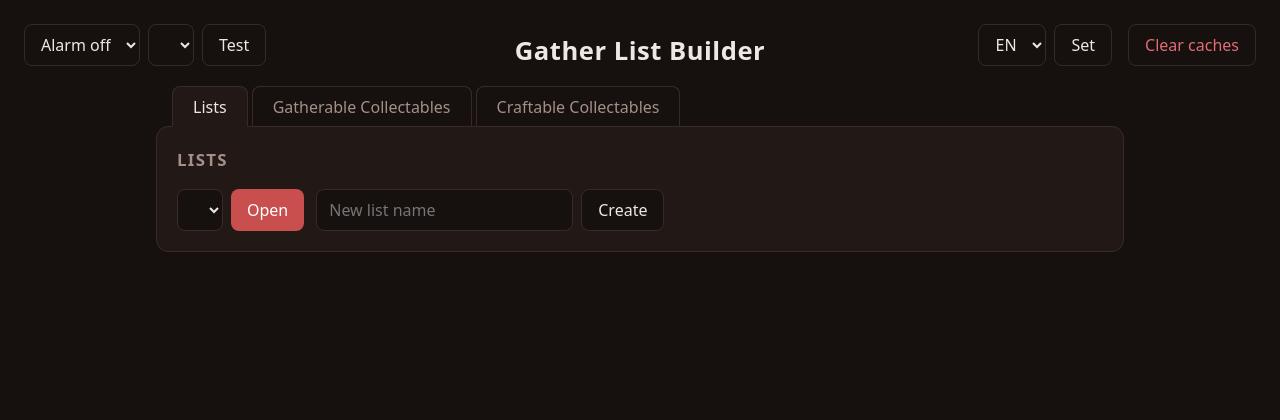
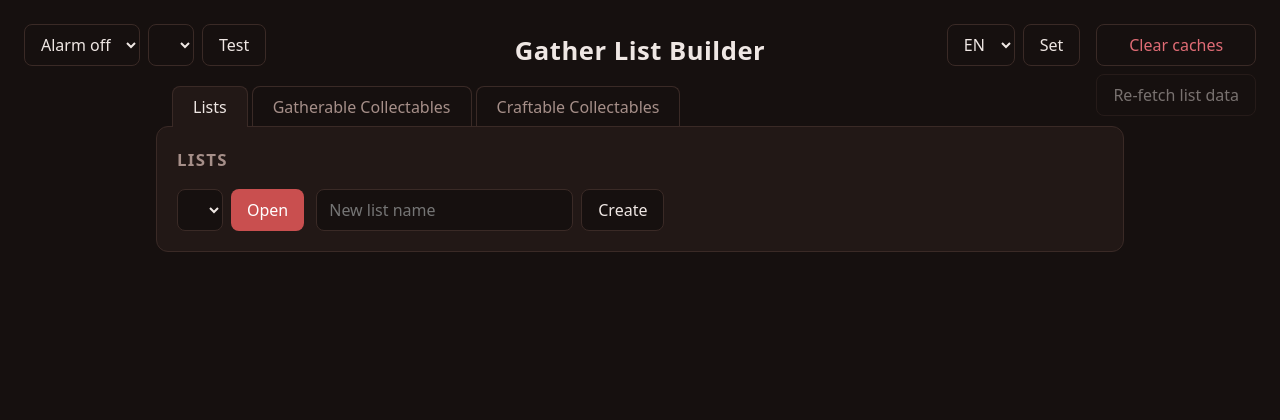
Before and after one commit to Wood-ruff/FF14GatherListBuilder, a Flask app: page / in a window 1280 px wide. Shown: the top 420 px of the page. Run offline with Flask 3, Linux system fonts and the light colour scheme; lists and menus that the app fills with data are empty.

Commit message:
QoL additions, bug fixes, design fixes,

```diff
--- a/lists.py
+++ b/lists.py
@@ -246,10 +246,13 @@ def list_needs_data(list_name):
 
 
 def item_needs_data(item):
-    """Check whether an item has a game id but incomplete job symbols."""
+    """Check whether an item has a game id but incomplete game data."""
     if item.get("game_id") is None:
         return False
     if not item.get("job_icons"):
+        return True
+    gathering = item.get("gathering")
+    if gathering is not None and "x" not in gathering:
         return True
     return is_crystal(item) and len(item["job_icons"]) < 2
 
--- a/routes.py
+++ b/routes.py
@@ -463,6 +463,15 @@ def delete_list():
     return redirect(url_for("routes.show_list"))
 
 
+@routes.post("/refetch-list")
+def refetch_list():
+    """Queue re-fetching all game data of the selected list, then show it again."""
+    list_name = request.form.get("list", "").strip()
+    if list_name:
+        run_in_background(lambda: lists.refresh_list_data(list_name))
+    return redirect(url_for("routes.show_list", list=list_name))
+
+
 @routes.post("/clear-cache")
 def clear_cache():
     """Clear all cached api data, then show the current list again."""
--- a/static/style.css
+++ b/static/style.css
@@ -44,6 +44,15 @@ header {
   right: 24px;
   display: flex;
   gap: 16px;
+  align-items: flex-start;
+}
+
+.top-right .switch-stack {
+  align-items: stretch;
+}
+
+.top-right .switch-stack button {
+  width: 100%;
 }
 
 .top-left {
@@ -744,6 +753,21 @@ tr.done .copy-name {
 .modal-box p {
   margin: 0 0 16px;
   color: var(--text-muted);
+  white-space: pre-line;
+}
+
+.node-location {
+  background: none;
+  border: none;
+  padding: 0;
+  color: var(--accent-hover);
+  font-size: inherit;
+  cursor: pointer;
+}
+
+.node-location:hover {
+  background: none;
+  text-decoration: underline;
 }
 
 .node-timer.open {
--- a/static/timer.js
+++ b/static/timer.js
@@ -161,14 +161,22 @@ function setupModal() {
   });
 }
 
+function locationBody(element) {
+  const lines = [];
+  if (element.dataset.x) {
+    lines.push("(" + element.dataset.x + ", " + element.dataset.y + ")");
+  }
+  const aetheryte = element.dataset.aetheryte;
+  lines.push(aetheryte
+    ? msg("modal_aetheryte", "Closest aetheryte: ") + aetheryte
+    : msg("modal_no_aetheryte", "No aetheryte data"));
+  return lines.join("\n");
+}
+
 function setupTimerClicks() {
-  for (const timer of document.querySelectorAll(".node-timer")) {
-    timer.addEventListener("click", function () {
-      const aetheryte = timer.dataset.aetheryte;
-      const body = aetheryte
-        ? msg("modal_aetheryte", "Closest aetheryte: ") + aetheryte
-        : msg("modal_no_aetheryte", "No aetheryte data");
-      openModal(timer.dataset.zone, body);
+  for (const element of document.querySelectorAll(".node-timer, .node-location")) {
+    element.addEventListener("click", function () {
+      openModal(element.dataset.zone, locationBody(element));
     });
   }
 }
--- a/templates/base.html
+++ b/templates/base.html
@@ -38,10 +38,16 @@
         </select>
         <button type="submit" class="secondary">{{ t("language_set") }}</button>
       </form>
-      <form method="post" action="/clear-cache" onsubmit="return confirm('{{ t('clear_caches_confirm') }}')">
-        <input type="hidden" name="list" value="{{ selected }}">
-        <button type="submit" class="danger">{{ t("clear_caches") }}</button>
-      </form>
+      <div class="switch-stack">
+        <form method="post" action="/clear-cache" onsubmit="return confirm('{{ t('clear_caches_confirm') }}')">
+          <input type="hidden" name="list" value="{{ selected }}">
+          <button type="submit" class="danger">{{ t("clear_caches") }}</button>
+        </form>
+        <form method="post" action="/refetch-list">
+          <input type="hidden" name="list" value="{{ selected }}">
+          <button type="submit" class="secondary" {% if not selected %}disabled{% endif %}>{{ t("refetch_list") }}</button>
+        </form>
+      </div>
     </div>
   </header>
 
--- a/templates/index.html
+++ b/templates/index.html
@@ -104,12 +104,21 @@
               <span class="node-timer" data-alarm="1" data-times='{{ item.gathering.times | tojson }}'
                     data-zone="{{ item.gathering.zone or "?" }}"
                     data-aetheryte="{{ item.gathering.aetheryte or "" }}"
+                    data-x="{{ item.gathering.x if item.gathering.x is not none else '' }}"
+                    data-y="{{ item.gathering.y if item.gathering.y is not none else '' }}"
                     title="{{ t('timer_tooltip') }}">…</span>
               <input type="checkbox" class="mute-toggle" data-list="{{ selected }}" data-id="{{ item.id }}"
                      {% if item.muted %}checked{% endif %} title="{{ t('mute_tooltip') }}">
               {% elif item.craftable %}
               <input type="checkbox" class="materials-toggle" data-list="{{ selected }}" data-id="{{ item.id }}"
                      {% if item.materials_added %}checked{% endif %} title="{{ t('materials_tooltip') }}">
+              {% elif item.gathering and item.gathering.zone %}
+              <button type="button" class="node-location"
+                      data-zone="{{ item.gathering.zone }}"
+                      data-aetheryte="{{ item.gathering.aetheryte or "" }}"
+                      data-x="{{ item.gathering.x if item.gathering.x is not none else '' }}"
+                      data-y="{{ item.gathering.y if item.gathering.y is not none else '' }}"
+                      title="{{ t('timer_tooltip') }}">{{ t("see_location") }}</button>
               {% else %}
               <span class="muted">—</span>
               {% endif %}
--- a/translations/de.json
+++ b/translations/de.json
@@ -12,6 +12,7 @@
   "alarm_test_title": "Gewählten Alarm abspielen",
   "language_set": "Setzen",
   "clear_caches": "Cache leeren",
+  "refetch_list": "Listendaten neu laden",
   "clear_caches_confirm": "Alle zwischengespeicherten Daten und Icons löschen?",
   "api_banner": "xivapi ist nicht erreichbar — die letzte Abfrage schlug fehl, Items wurden ohne Spieldaten hinzugefügt. Prüfe Internetverbindung und Firewall.",
   "modal_close": "Schließen",
@@ -41,7 +42,8 @@
   "header_item": "Item",
   "header_amount": "Menge",
   "header_node": "Vorkommen",
-  "header_node_materials": "Vorkommen / Materialien hinzugefügt",
+  "header_node_materials": "Fundort / Materialien hinzugefügt",
+  "see_location": "Fundort anzeigen",
   "header_game_id": "Spiel-ID",
   "header_note": "Notizen",
   "note_placeholder": "Notiz…",
--- a/translations/en.json
+++ b/translations/en.json
@@ -12,6 +12,7 @@
   "alarm_test_title": "Play the selected alarm",
   "language_set": "Set",
   "clear_caches": "Clear caches",
+  "refetch_list": "Re-fetch list data",
   "clear_caches_confirm": "Clear all cached item data and icons?",
   "api_banner": "Could not reach xivapi — the last lookup failed, items were added without game data. Check your internet connection and firewall.",
   "modal_close": "Close",
@@ -41,7 +42,8 @@
   "header_item": "Item",
   "header_amount": "Amount",
   "header_node": "Node up",
-  "header_node_materials": "Node up / Materials added",
+  "header_node_materials": "Node location / Materials added",
+  "see_location": "See location",
   "header_game_id": "Game ID",
   "header_note": "Notes",
   "note_placeholder": "Note…",
--- a/xivapi.py
+++ b/xivapi.py
@@ -21,7 +21,7 @@ API_STATUS = {"last_call_failed": False}
 
 NO_TIME = 65535
 CRYSTAL_GAME_IDS = range(2, 20)
-NO_NODE = {"timed": False, "times": [], "zone": None, "aetheryte": None, "job_ids": []}
+NO_NODE = {"timed": False, "times": [], "zone": None, "aetheryte": None, "job_ids": [], "x": None, "y": None}
 
 LOG = logging.getLogger(__name__)
 
@@ -188,7 +188,7 @@ def fetch_gathering(game_id):
     if game_id in GATHERING:
         return GATHERING[game_id]
     info = item_cache.get_fresh_result(str(game_id), "gathering")
-    if info is not None and not isinstance(info.get("job_ids"), list):
+    if info is not None and (not isinstance(info.get("job_ids"), list) or "x" not in info):
         info = None
     if info is not None and game_id in CRYSTAL_GAME_IDS and len(info["job_ids"]) < 2:
         info = None
@@ -208,7 +208,7 @@ def find_in_cached_nodes(game_id):
         if entry.get("type") != "node" or item_cache.is_expired(entry["fetchdate"]):
             continue
         node = entry["result"]
-        if "job_id" in node and game_id in node["items"]:
+        if "job_id" in node and "x" in node and game_id in node["items"]:
             return item_info_from_node(node)
     return None
 
@@ -221,6 +221,8 @@ def item_info_from_node(node):
         "zone": node["zone"],
         "aetheryte": node["aetheryte"],
         "job_ids": [node["job_id"]],
+        "x": node.get("x"),
+        "y": node.get("y"),
     }
 
 
@@ -261,11 +263,12 @@ def distinct_gathering_jobs(bases):
 
 
 def lookup_node(base):
-    """Fetch one gathering node with its member items, zone, aetheryte and times."""
+    """Fetch one gathering node with its items, zone, aetheryte, position and times."""
     points = search_rows(
         "GatheringPoint",
         f"GatheringPointBase={base['row_id']}",
-        "TerritoryType.PlaceName.Name,TerritoryType.Aetheryte.PlaceName.Name",
+        "TerritoryType.PlaceName.Name,TerritoryType.Aetheryte.PlaceName.Name,"
+        "TerritoryType.Map.SizeFactor,TerritoryType.Map.OffsetX,TerritoryType.Map.OffsetY",
     )
     if points is None:
         return None
@@ -275,6 +278,7 @@ def lookup_node(base):
     if times is None:
         return None
     territory = points[0]["fields"]["TerritoryType"]["fields"]
+    x, y = node_map_position(base["row_id"], territory)
     return {
         "base_id": base["row_id"],
         "items": node_member_ids(base),
@@ -282,7 +286,23 @@ def lookup_node(base):
         "aetheryte": territory_aetheryte_name(territory),
         "times": times,
         "job_id": base["fields"]["GatheringType"]["row_id"],
+        "x": x,
+        "y": y,
     }
+
+
+def node_map_position(base_id, territory):
+    """Return the node's in game map coordinates, or None pair without position data."""
+    url = f"{SHEET_URL}/ExportedGatheringPoint/{base_id}"
+    LOG.info("calling xivapi: %s", url)
+    data = fetch_optional_json(url, {"fields": "X,Y"})
+    if data is None:
+        return None, None
+    map_fields = territory.get("Map", {}).get("fields", {})
+    size_factor = map_fields.get("SizeFactor", 100)
+    x = to_map_coord(data["fields"]["X"], map_fields.get("OffsetX", 0), size_factor)
+    y = to_map_coord(data["fields"]["Y"], map_fields.get("OffsetY", 0), size_factor)
+    return x, y
 
 
 def node_member_ids(base):
@@ -385,6 +405,8 @@ def store_gathering_markers(entries):
             "zone": entry["zone"],
             "aetheryte": entry["aetheryte"],
             "job_ids": [entry["job_id"]] if entry["job_id"] is not None else [],
+            "x": entry["x"],
+            "y": entry["y"],
         }
     item_cache.store_results(markers, "gathering")
 
@@ -770,6 +792,16 @@ def get_json(url, params):
     return response.json()
 
 
+def fetch_optional_json(url, params):
+    """Fetch json where a missing row is expected and does not count as an api failure."""
+    try:
+        response = requests.get(url, params=params, timeout=10)
+        response.raise_for_status()
+    except requests.RequestException:
+        return None
+    return response.json()
+
+
 def fetch_asset(path):
     """Download one game asset as png bytes, or None on errors."""
     LOG.info("calling xivapi asset: %s", path)
```
Also changed, not shown: tests/test_lists.py (+11 -0 lines), tests/test_routes.py (+13 -0 lines), tests/test_xivapi.py (+14 -3 lines), translations/_template.json (+9 -1 lines).
